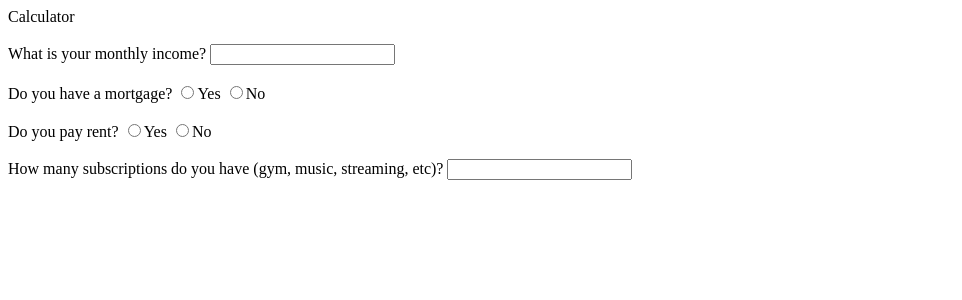
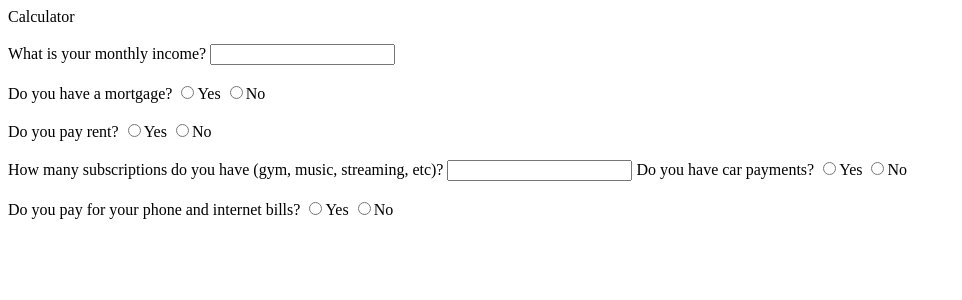
Before and after one commit to maathavan27/financial-calculator, a Flask app: page / in a window 1280 px wide. Shown: the top 300 px of the page, without its empty margins (0-962 px from the left). Run offline with Flask 2, Linux system fonts and the light colour scheme.

Commit message:
added qs

```diff
--- a/app.py
+++ b/app.py
@@ -7,7 +7,6 @@ app = Flask(__name__)
 #when play is pressed
 @app.route("/", methods=['GET','POST'])
 def index():
-
     return render_template('finance.html')
 
 @app.route("/notification.mp3")
--- a/templates/finance.html
+++ b/templates/finance.html
@@ -33,6 +33,24 @@
         <span id="errorSubs" class="error">Please enter a positive whole number</span></div>
         <span id="moneyErrors" class="error">All money values must be positive numbers</span>
 
+        <span>Do you have car payments? </span>
+        <input type = "radio" id="ycar" class = "radioButton" value = "Yes" name = "car" onclick="showQuestion(qcar)"><label>Yes</label>
+        <input type="radio" id="ncar" class="radioButton" value="No" name="car" onclick="hideQuestion(qcar)"><label>No</label>
+        <br> <br>
+        <div id="qcar" class="hidden"><label>How much do you pay for your car per month? <input type="number" id="carnum" class="hiddenInp" oninput="checkForNegative(this, errorcar)"> <br><br>  How much is car insurance per month?  </label>  <input type="number" id="carnum" class="hiddenInp" oninput="checkForNegative(this, errorcar)"><br>
+
+        <br>
+        <span id="errorcar" class="error">Please enter a positive number</span></div>
+
+        <span>Do you pay for your phone and internet bills? </span>
+        <input type = "radio" id="yphone" class = "radioButton" value = "Yes" name = "phone" onclick="showQuestion(qphone)"><label>Yes</label>
+        <input type="radio" id="nphone" class="radioButton" value="No" name="phone" onclick="hideQuestion(qphone)"><label>No</label>
+        <br> <br>
+        <div id="qphone" class="hidden"><label>How much do you pay for your phone per month? <input type="number" id="phonenum" class="hiddenInp" oninput="checkForNegative(this, errorphone)"> <br><br>  How much do you pay for internet per month?  </label>  <input type="number" id="phonenum" class="hiddenInp" oninput="checkForNegative(this, errorphone)"><br>
+
+        <br>
+        <span id="errorphone" class="error">Please enter a positive number</span></div><br>
+
 
 
 
```
Also changed, not shown: static/css/finance.css (renamed from templates/finance.css), static/js/finance.js (renamed from templates/finance.js).
